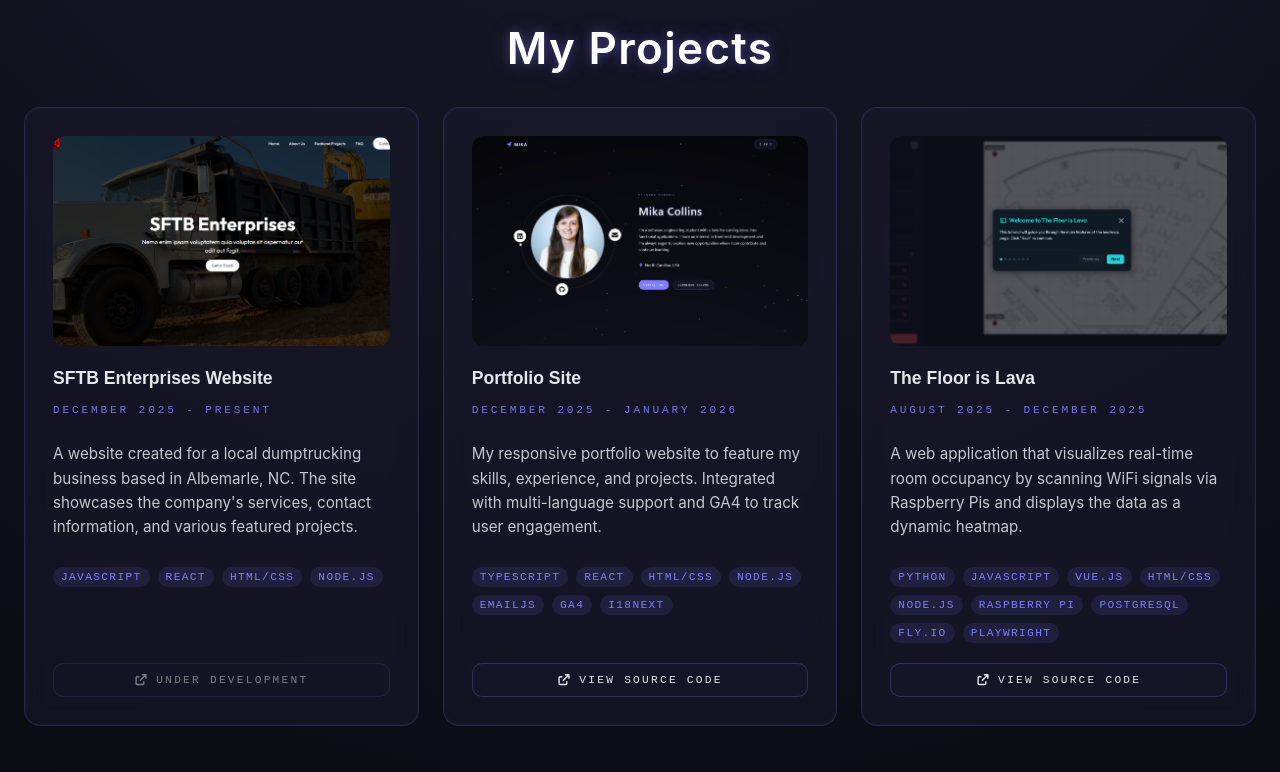
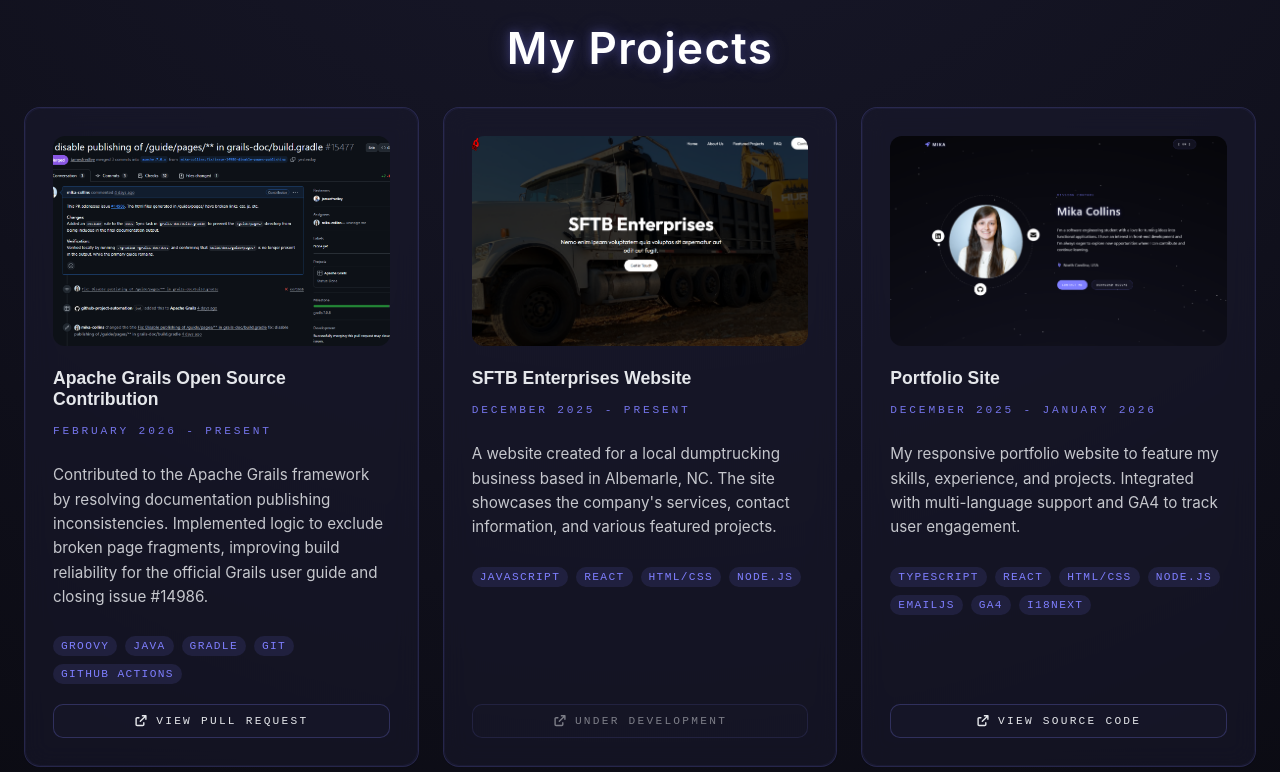
Before and after one commit to mika-collins/mika-collins.github.io, a React (Vite) app: page / in a window 1280 px wide. Shown: the part 2300-3072 px from the top of the page. Built offline with nearby package versions, Linux system fonts and the light colour scheme; no server answers.

Commit message:
Updated projects section w/ open src contribution

```diff
--- a/src/i18n/en.ts
+++ b/src/i18n/en.ts
@@ -111,6 +111,16 @@
       viewMore: "View More ({{count}})",
       list: [
         {
+          title: "Apache Grails Open Source Contribution",
+          timeframe: "February 2026 - Present",
+          description: "Contributed to the Apache Grails framework by resolving documentation publishing inconsistencies. Implemented logic to exclude broken page fragments, improving build reliability for the official Grails user guide and closing issue #14986.",
+          image: "/ApacheGrails/MergedPR.png",
+          tech: ["Groovy", "Java", "Gradle", "Git", "GitHub Actions"],
+          github: "https://github.com/apache/grails-core/pull/15477",
+          sourceLabel: "View Pull Request",
+          disabled: false
+        },
+        {
           title: "SFTB Enterprises Website",
           timeframe: "December 2025 - Present",
           description: "A website created for a local dumptrucking business based in Albemarle, NC. The site showcases the company's services, contact information, and various featured projects.",
--- a/src/i18n/es.ts
+++ b/src/i18n/es.ts
@@ -111,6 +111,16 @@
       viewMore: "Ver Más ({{count}})",
       list: [
         {
+          title: "Contribución de Código Abierto a Apache Grails",
+          timeframe: "Febrero 2026 - Presente",
+          description: "Contribuí al framework de Apache Grails resolviendo inconsistencias en la publicación de documentación. Implementé lógica para excluir fragmentos de página rotos, mejorando la confiabilidad de la construcción para la guía oficial de usuarios de Grails y cerrando el issue #14986.",
+          image: "/ApacheGrails/MergedPR.png",
+          tech: ["Groovy", "Java", "Gradle", "Git", "GitHub Actions"],
+          github: "https://github.com/apache/grails-core/pull/15477",
+          sourceLabel: "Ver Pull Request",
+          disabled: false
+        },
+        {
           title: "Sitio web de SFTB Enterprises",
           timeframe: "Diciembre 2025 - Presente",
           description: "Un sitio web creado para un negocio local de camiones de volteo con sede en Albemarle, NC. El sitio muestra los servicios de la empresa, la información de contacto y varios proyectos destacados.",
```
Also changed, not shown: public/ApacheGrails/MergedPR.png (added).
